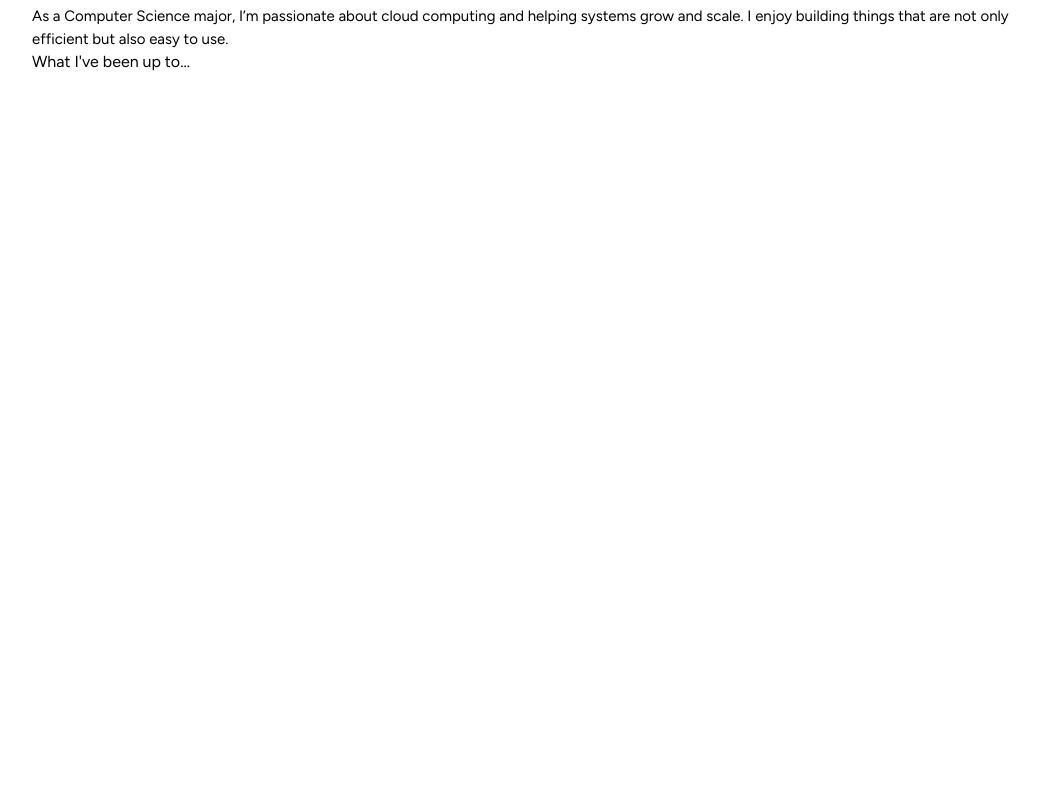
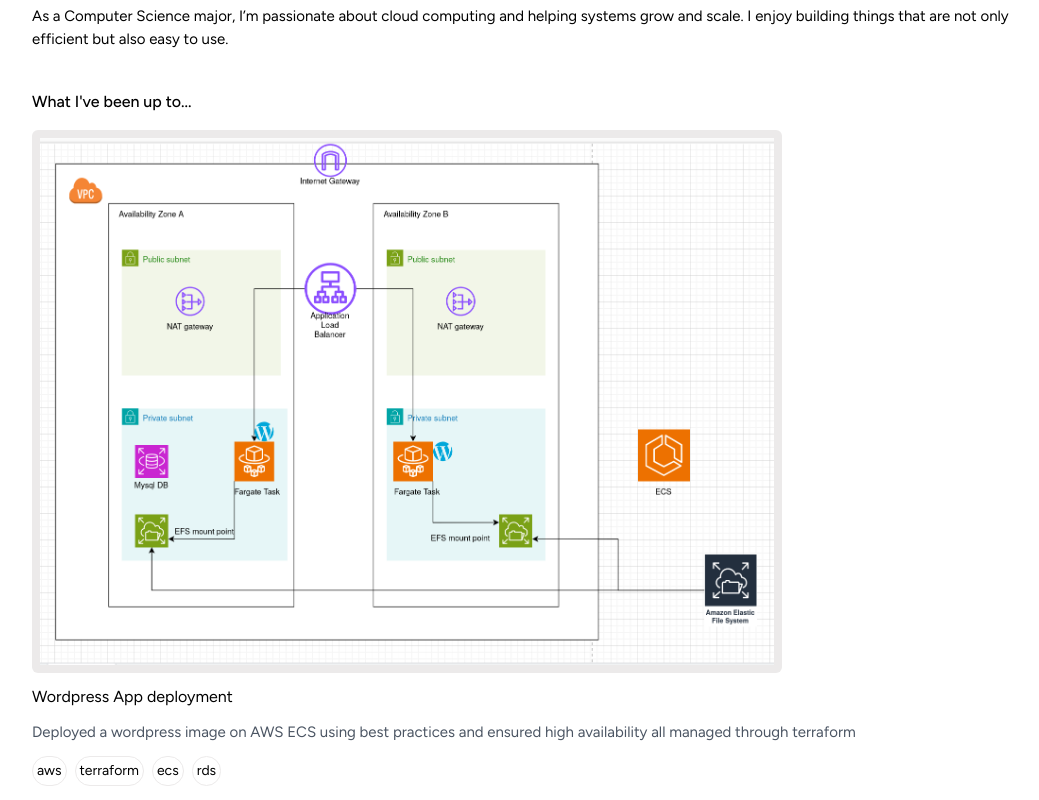
Before and after one commit to Sherifsani/bayt, a Next.js app: page / in a window 1280 px wide. Shown: the part 260-1060 px from the top of the page, without its empty margins (108-1147 px from the left). Before the commit the page ends 800 px from the top, so only its background shows below. Built offline with nearby package versions, Linux system fonts and the light colour scheme.

Commit message:
added projects

```diff
--- a/app/_components/HeroProjects.tsx
+++ b/app/_components/HeroProjects.tsx
@@ -1,12 +1,17 @@
 import React from 'react'
+import ProjectCard from './micros/ProjectCard'
 
 const HeroProjects = () => {
   return (
-      <section className='hero-projects'>
-          <h2>What I've been up to...</h2>
-          <div className='project-grid'></div>
+    <section className="hero-projects mt-10 flex flex-col gap-4">
+      <h2 className="font-[500]">What I've been up to...</h2>
+      <div className="project-grid grid gap-5">
+        <ProjectCard />
+        <ProjectCard />
+        <ProjectCard />
+      </div>
     </section>
-  )
+  );
 }
 
 export default HeroProjects
--- /dev/null
+++ b/app/_components/micros/ProjectCard.tsx
@@ -0,0 +1,23 @@
+import Image from "next/image";
+import project1 from "../../../public/project-1.png";
+
+const ProjectCard = () => {
+  return (
+    <div className="project-card flex flex-col gap-3">
+      <Image src={project1} alt="project1" className="w-3/4 p-2 bg-[#eceaea] rounded-md" />
+      <h3 className="">Wordpress App deployment</h3>
+      <p className="text-[15px] text-gray-600">
+        Deployed a wordpress image on AWS ECS using best practices and ensured
+        high availability all managed through terraform
+          </p>
+          <div className="flex gap-2">
+              <span className="border rounded-full p-1 text-sm border-[#eceaea]">aws</span>
+              <span className="border rounded-full p-1 text-sm border-[#eceaea]">terraform</span>
+              <span className="border rounded-full p-1 text-sm border-[#eceaea]">ecs</span>
+              <span className="border rounded-full p-1 text-sm border-[#eceaea]">rds</span>
+          </div>
+    </div>
+  );
+};
+
+export default ProjectCard;
```
Also changed, not shown: public/project-1.png (added).
